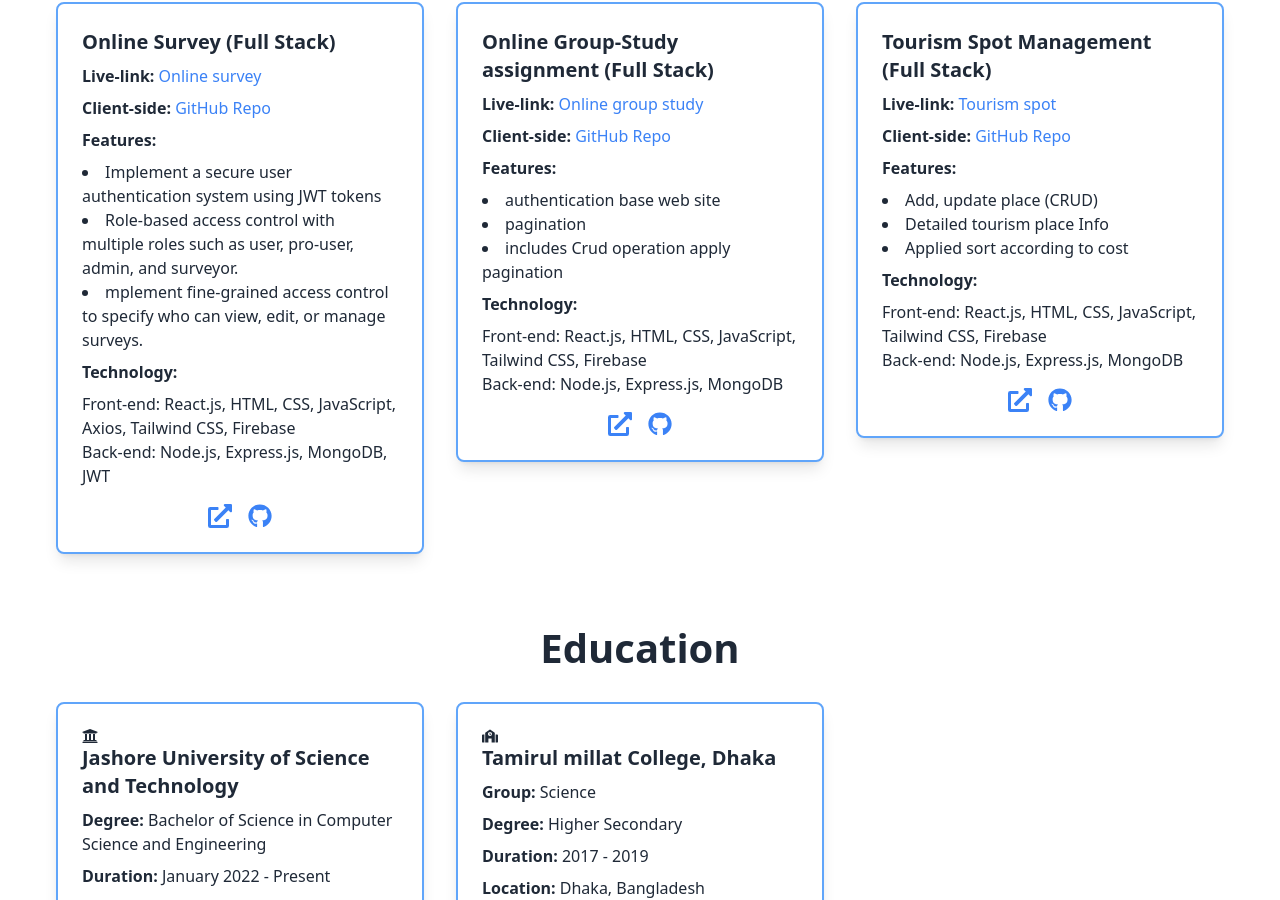
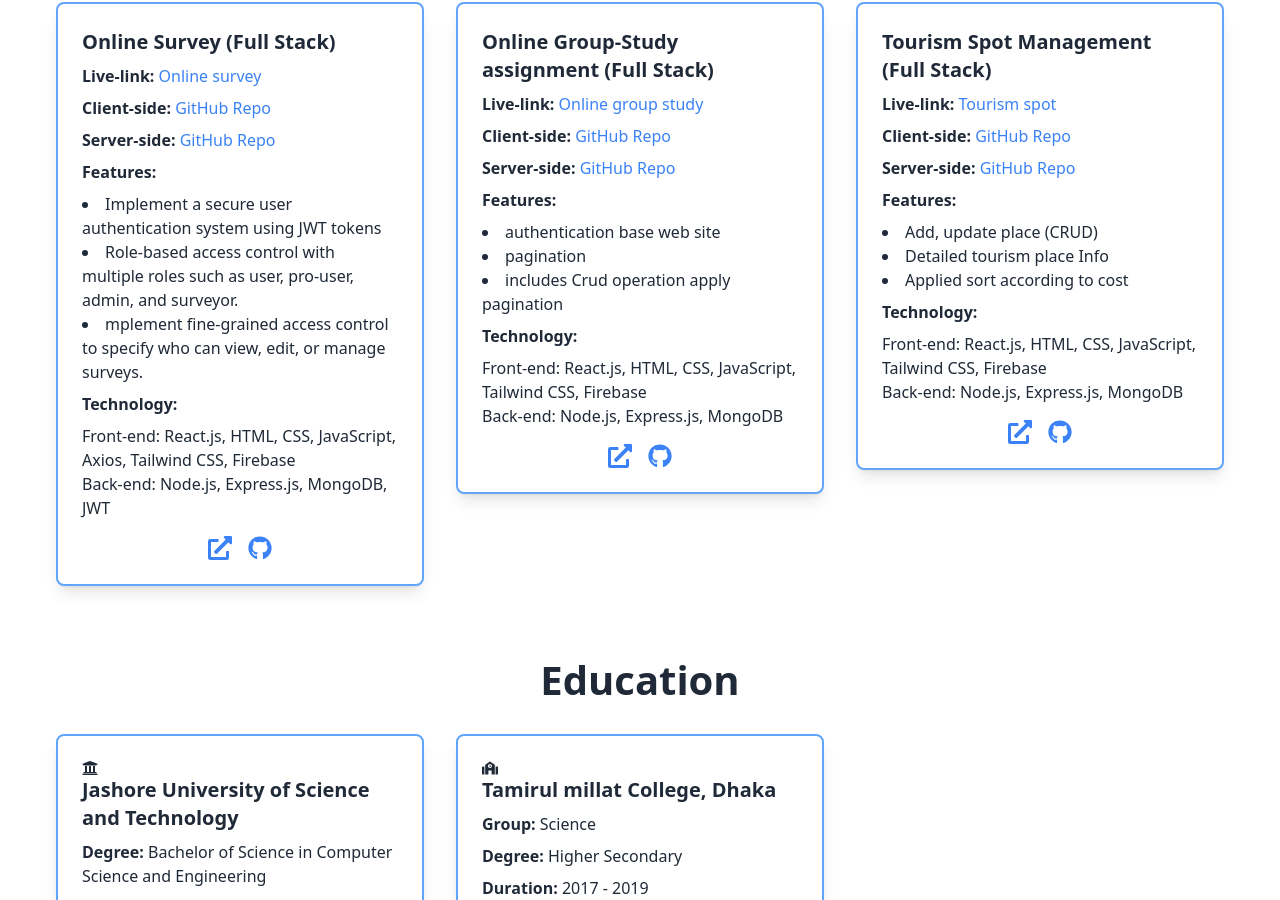
Before and after one commit to nafis200/react-portfolio-n, a React (Vite) app: page / in a window 1280 px wide. Shown: the part 2016-2916 px from the top of the page. Built offline with nearby package versions, Linux system fonts and the light colour scheme.

Commit message:
full and final portfolio

```diff
--- a/src/Projects.jsx
+++ b/src/Projects.jsx
@@ -15,6 +15,7 @@ const Projects = () => {
                         <h4 className="text-xl font-bold mb-2">Online Survey (Full Stack)</h4>
                         <p className="mb-2"><strong>Live-link:</strong> <a href="https://assignment-12-80409.web.app/" target="_blank" rel="noopener noreferrer" className="text-blue-500 hover:underline">Online survey</a></p>
                         <p className="mb-2"><strong>Client-side:</strong> <a href="https://github.com/programming-hero-web-course1/b9a12-client-side-nafis200" target="_blank" rel="noopener noreferrer" className="text-blue-500 hover:underline">GitHub Repo</a></p>
+                        <p className="mb-2"><strong>Server-side:</strong> <a href="https://github.com/programming-hero-web-course1/b9a12-server-side-nafis200" target="_blank" rel="noopener noreferrer" className="text-blue-500 hover:underline">GitHub Repo</a></p>
                         <p className="mb-2"><strong>Features:</strong></p>
                         <ul className="list-disc list-inside mb-2">
                             <li>Implement a secure user authentication system using JWT tokens</li>
@@ -40,6 +41,7 @@ const Projects = () => {
                         <h4 className="text-xl font-bold mb-2">Online Group-Study assignment (Full Stack)</h4>
                         <p className="mb-2"><strong>Live-link:</strong> <a href="https://assignment-11-3c42f.web.app/" target="_blank" rel="noopener noreferrer" className="text-blue-500 hover:underline">Online group study</a></p>
                         <p className="mb-2"><strong>Client-side:</strong> <a href="https://github.com/nafis200/assignmnet11-client?tab=readme-ov-file" target="_blank" rel="noopener noreferrer" className="text-blue-500 hover:underline">GitHub Repo</a></p>
+                        <p className="mb-2"><strong>Server-side:</strong> <a href="https://github.com/Porgramming-Hero-web-course/b9a11-server-side-nafis200" target="_blank" rel="noopener noreferrer" className="text-blue-500 hover:underline">GitHub Repo</a></p>
                         <p className="mb-2"><strong>Features:</strong></p>
                         <ul className="list-disc list-inside mb-2">
                             <li>authentication base web site</li>
@@ -65,6 +67,7 @@ const Projects = () => {
                         <h4 className="text-xl font-bold mb-2">Tourism Spot Management (Full Stack)</h4>
                         <p className="mb-2"><strong>Live-link:</strong> <a href="https://assignment-10-4f92e.web.app/" target="_blank" rel="noopener noreferrer" className="text-blue-500 hover:underline">Tourism spot</a></p>
                         <p className="mb-2"><strong>Client-side:</strong> <a href="https://github.com/nafis200/assignmnet10-client" target="_blank" rel="noopener noreferrer" className="text-blue-500 hover:underline">GitHub Repo</a></p>
+                        <p className="mb-2"><strong>Server-side:</strong> <a href="https://github.com/nafis200/assignmnet10-backend" target="_blank" rel="noopener noreferrer" className="text-blue-500 hover:underline">GitHub Repo</a></p>
                         <p className="mb-2"><strong>Features:</strong></p>
                         <ul className="list-disc list-inside mb-2">
                             <li>Add, update place (CRUD)</li>
```
